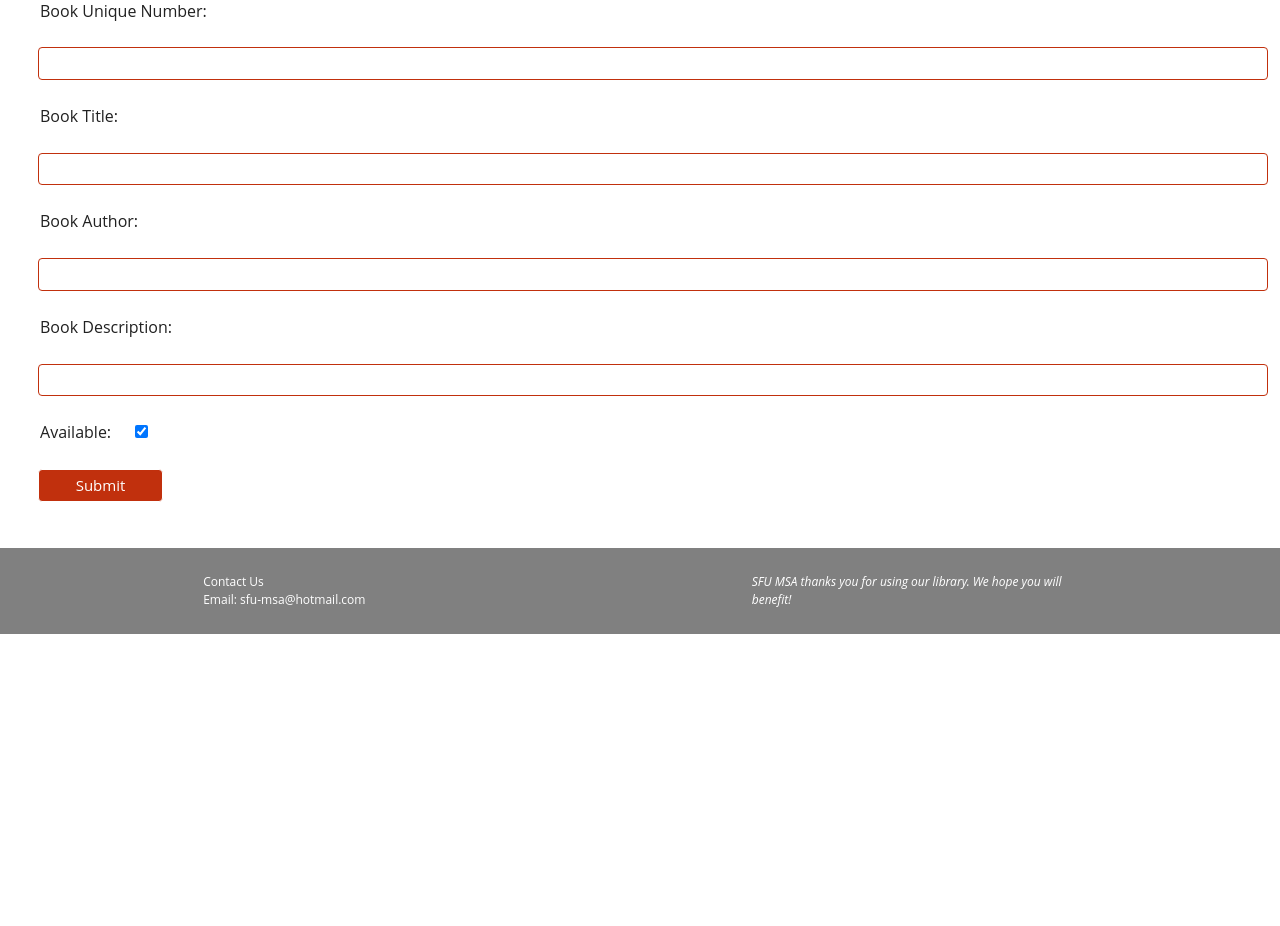
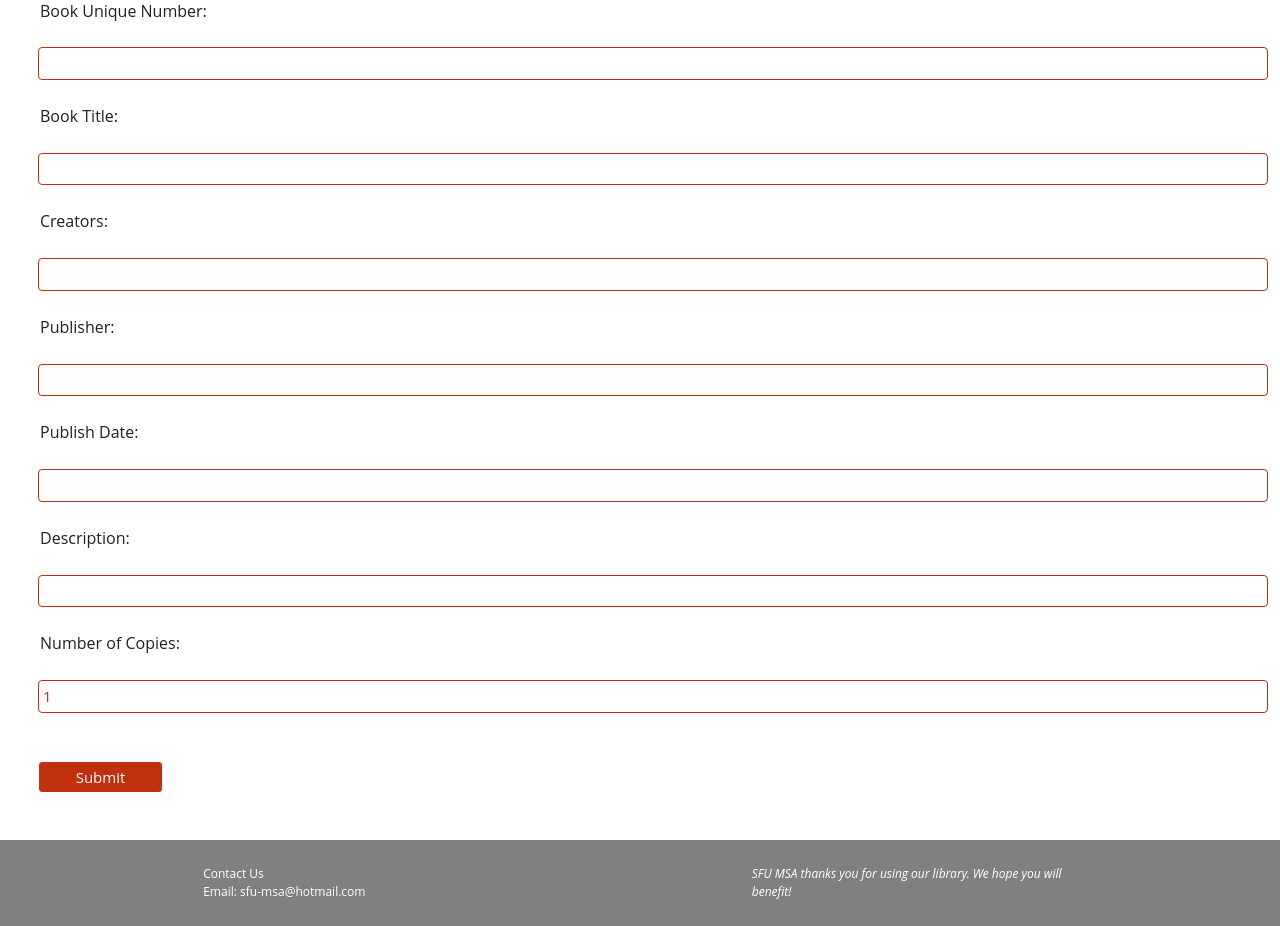
Before and after one commit to rqawasme/MSA-Library, a Django app: page /addbook/ in a window 1280 px wide. Shown: the part 434-1360 px from the top of the page. Before the commit the page ends 1068 px from the top, so only its background shows below. Run offline with Django 4.2, Linux system fonts and the light colour scheme; a user stored in the database is signed in.

Commit message:
Add publishers, creators, publish_date, and copies support to Book model
- Replaces author/available bool with creators, publisher, publish_date,
  total_copies, available_copies fields
- Updates views, templates, serializer, and import command accordingly
- available_copies decrements on borrow, resets to total_copies on return
- import_books command now maps all CSV columns: title, creators,
  description, publisher, publish_date, copies

https://claude.ai/code/session_017ZDPoyCEdxZqwpEqNQQdKo

```diff
--- a/library/api/serializers.py
+++ b/library/api/serializers.py
@@ -4,7 +4,7 @@ from ..models import Book, Signout
 class BookSerializer(serializers.HyperlinkedModelSerializer):
     class Meta:
         model = Book
-        fields = ('title', 'description', 'author', 'available', 'unique_number')
+        fields = ('title', 'description', 'creators', 'publisher', 'publish_date', 'total_copies', 'available_copies', 'unique_number')
 
 class SignoutSerializer(serializers.HyperlinkedModelSerializer):
     class Meta:
--- a/library/templates/add_book.html
+++ b/library/templates/add_book.html
@@ -32,16 +32,20 @@
     <label for="title">Book Title: </label>
     <input id="title" type="text" name="title" class="input_field">
 
-    <label for="author">Book Author: </label>
-    <input id="author" type="text" name="author" class="input_field">
+    <label for="creators">Creators: </label>
+    <input id="creators" type="text" name="creators" class="input_field">
 
-    <label for="description">Book Description: </label>
+    <label for="publisher">Publisher: </label>
+    <input id="publisher" type="text" name="publisher" class="input_field">
+
+    <label for="publish_date">Publish Date: </label>
+    <input id="publish_date" type="text" name="publish_date" class="input_field">
+
+    <label for="description">Description: </label>
     <input id="description" type="text" name="description" class="input_field">
 
-    <div style="width: 100%">
-      <label for="available">Available: </label>
-      <input id="available" type="checkbox" name="available" checked="true">
-    </div>
+    <label for="total_copies">Number of Copies: </label>
+    <input id="total_copies" type="number" name="total_copies" value="1" min="1" class="input_field">
 
     <input type="submit" value="Submit" class="input_button">
   </form>
--- a/library/templates/library/book_list.html
+++ b/library/templates/library/book_list.html
@@ -11,10 +11,12 @@
 
 {% for object in object_list %}
 <div class="lightred_header">
-	<h4>{{ object.title }} by {{ object.author }} ({{object.unique_number}})</h4>
+	<h4>{{ object.title }}{% if object.creators %} by {{ object.creators }}{% endif %} ({{object.unique_number}})</h4>
 </div>
 <div style="padding-left: 20px;">
-	<p>Description: {{ object.description }}</p>
+	{% if object.publisher %}<p>Publisher: {{ object.publisher }}{% if object.publish_date %}, {{ object.publish_date }}{% endif %}</p>{% endif %}
+	{% if object.description %}<p>Description: {{ object.description }}</p>{% endif %}
+	<p>Available: {{ object.available_copies }} / {{ object.total_copies }} copies</p>
 </div>
 {% empty %}
 <h1>No objects yet.</h1>
--- a/library/views.py
+++ b/library/views.py
@@ -28,15 +28,16 @@ class SignoutView(LoginRequiredMixin, View):
             context = {"error": True}
             return render(request, "signout.html", context)
         # if already unavailable, assuming the person returned and didn't sign it in
-        if not book.available:
+        if book.available_copies <= 0:
             sign_back_all_borrows(book)
+            book.available_copies = book.total_copies
 
         user = User.objects.get(id=request.user.id)
         signout_time = datetime.now()
         expected_return_date = signout_time + timedelta(days=21)
         signout = Signout(book=book, user=user, signout_date=signout_time, signin_date=None, expected_return_date=expected_return_date)
         signout.save()
-        book.available = False
+        book.available_copies -= 1
         book.save()
         context = {"book_number": book_number, "book": book, "success": True}
         return render(request, "signout.html", context)
@@ -61,7 +62,7 @@ class SigninView(View):
 
         sign_back_all_borrows(book)
 
-        book.available = True
+        book.available_copies = book.total_copies
         book.save()
 
         context = {"book_number": book_number, "book": book, "success": True}
@@ -88,16 +89,20 @@ class AddBookView(UserPassesTestMixin, View):
         errors = []
         book_number = request.POST.get('book_number')
         title = request.POST.get('title')
-        author = request.POST.get('author')
+        creators = request.POST.get('creators')
         description = request.POST.get('description')
-        available = True if request.POST.get('available') == 'on' else False
+        publisher = request.POST.get('publisher')
+        publish_date = request.POST.get('publish_date')
+        total_copies = int(request.POST.get('total_copies') or 1)
 
         if title == '':
             errors.append("Title is Empty!")
             title = None
 
         try:
-            book = Book(title=title, author=author, description=description, available=available, unique_number=book_number)
+            book = Book(title=title, creators=creators, description=description, publisher=publisher,
+                        publish_date=publish_date, total_copies=total_copies, available_copies=total_copies,
+                        unique_number=book_number)
             book.save()
         except:
             errors.append("Book number is not unique!")
```
Also changed, not shown: library/management/commands/import_books.py (+21 -7 lines), library/models.py (+6 -3 lines), library/migrations/0005_book_new_fields.py (added).
